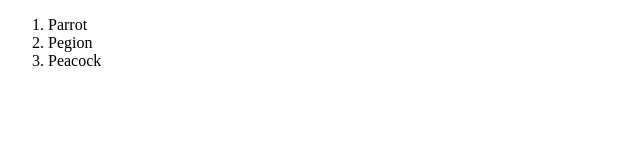
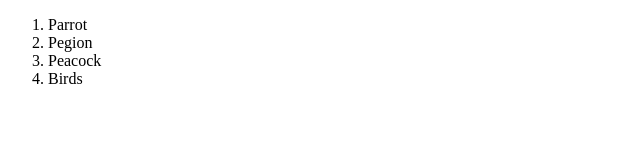
Before and after one commit to AshtamiHD/git_test, a plain HTML site: page new_page.html in a window 1280 px wide. Shown: the full height of the page, 0-640 px from the left. Drawn offline with Linux system fonts and the light colour scheme.

Commit message:
Initial Commit

```diff
--- a/new_page.html
+++ b/new_page.html
@@ -11,6 +11,7 @@
     <li>Parrot</li>
     <li>Pegion</li>
     <li>Peacock</li>
+    <li>Birds</li>
 </ol>
 </body>
 </html>
```
